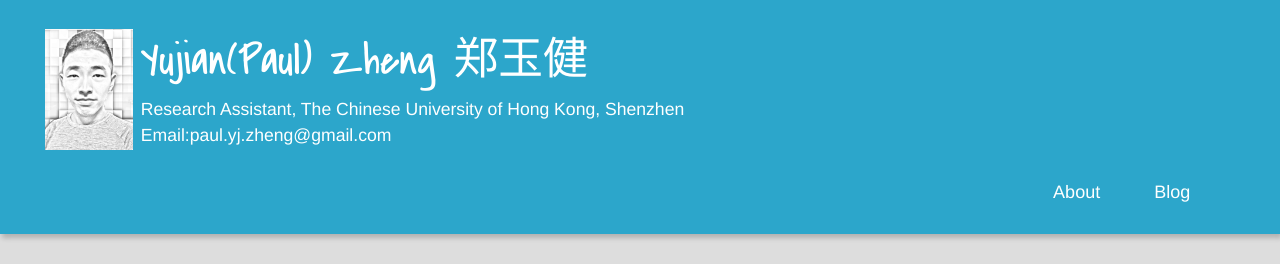
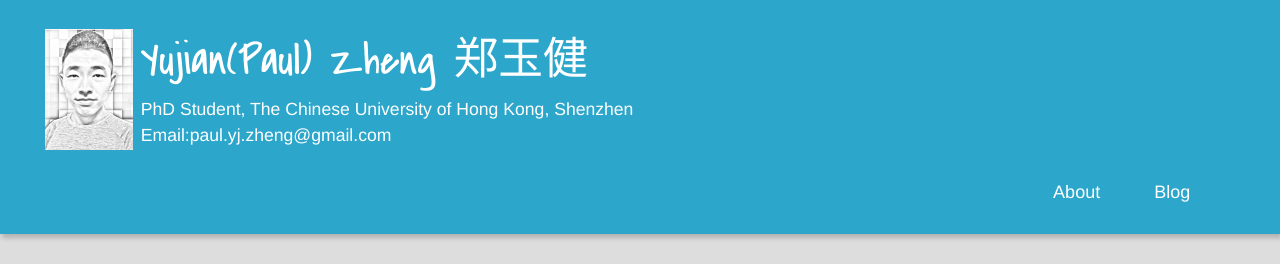
Before and after one commit to PAULYZHENG/paulyzheng.github.io, a Jekyll site: the page built from index.html, in a window 1280 px wide. Shown: the top 264 px of the page. Built offline with Jekyll 4.4.1, drawn with Linux system fonts in a browser that asks for light colours; the list of posts is cut into pages by our own code.

Commit message:
Update _config.yml

```diff
--- a/_config.yml
+++ b/_config.yml
@@ -29,7 +29,7 @@
 
 #### Site
 title : Yujian(Paul) Zheng 郑玉健
-tagline: Research Assistant, The Chinese University of Hong Kong, Shenzhen<br>Email:paul.yj.zheng@gmail.com
+tagline: PhD Student, The Chinese University of Hong Kong, Shenzhen<br>Email:paul.yj.zheng@gmail.com
 assets: /assets
 url:
 baseurl:
```
